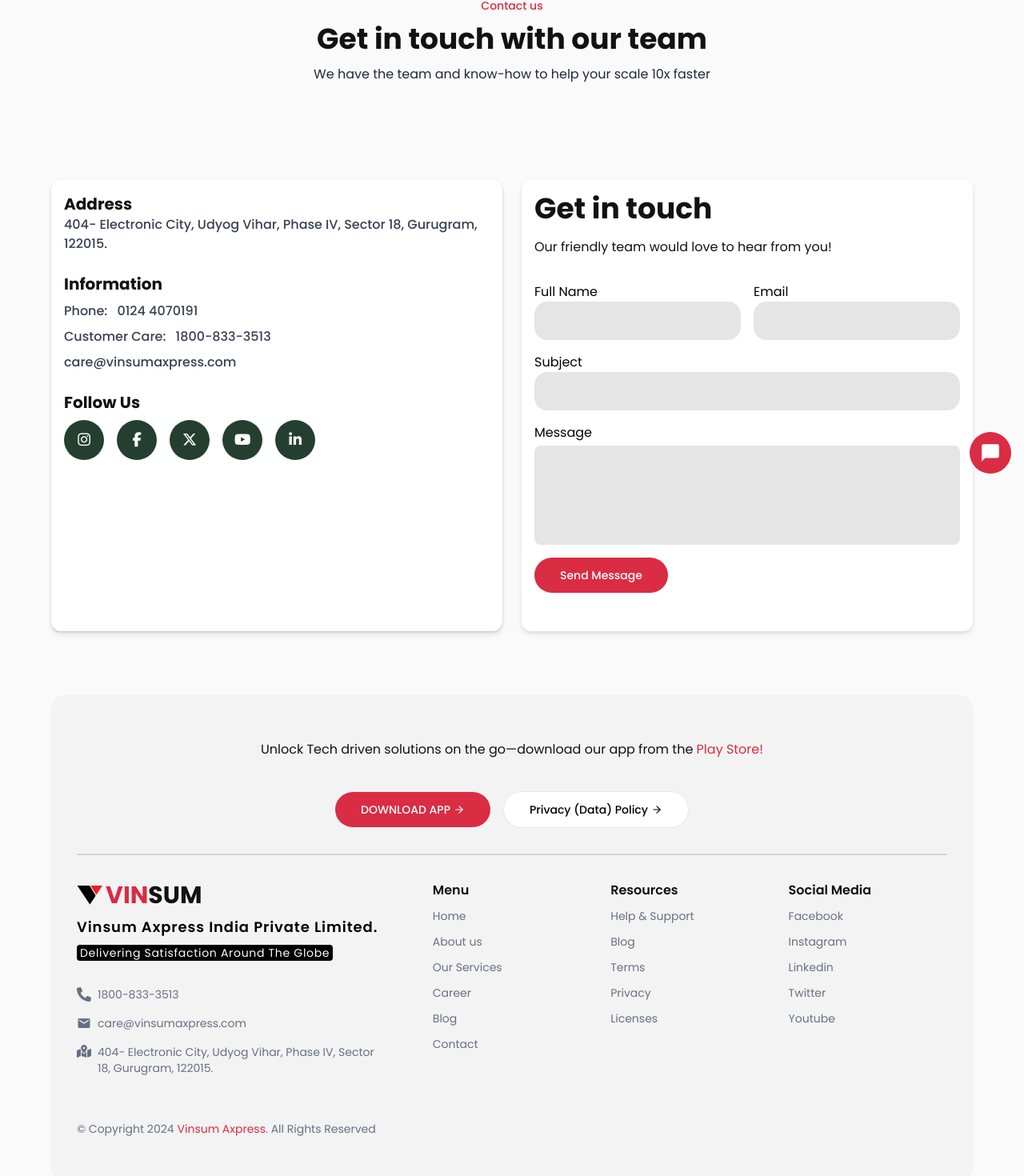
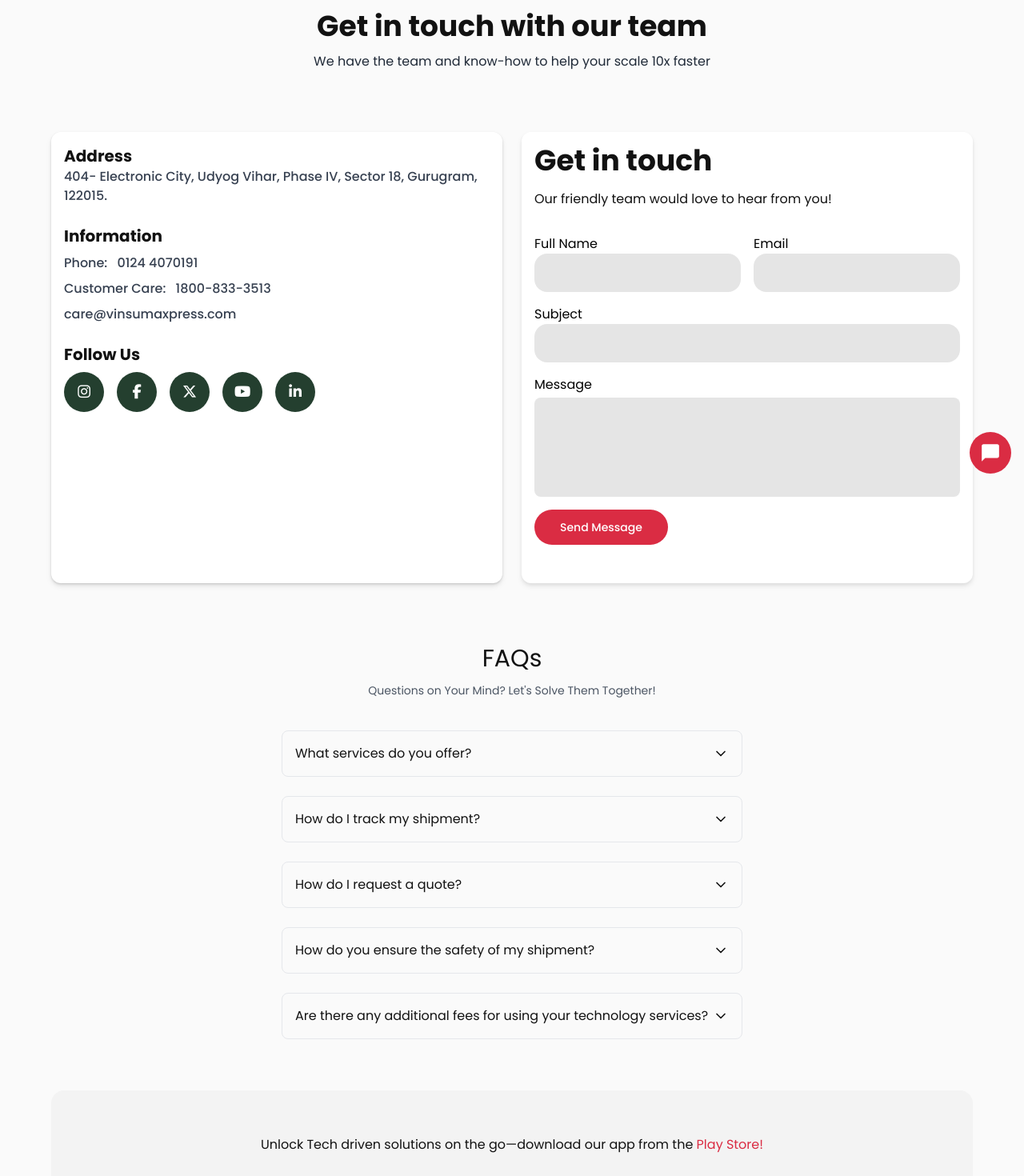
Before and after one commit to DevCodeHunt/vinsumaxpress, a React (Vite) app: page /contact in a window 1280 px wide. Shown: the part 192-1662 px from the top of the page at 80% size. Built offline with nearby package versions, Linux system fonts and the light colour scheme.

Commit message:
faq added in contacts

```diff
--- a/src/pages/Contact.jsx
+++ b/src/pages/Contact.jsx
@@ -1,11 +1,12 @@
-import { useEffect, useState } from "react";
+import { useEffect, useState, useCallback } from "react";
 import toast from "react-hot-toast";
 import Input from "../components/Input";
 import Textarea from "../components/Textarea";
 import { motion } from "framer-motion";
 import { fadeIn, staggerContainer } from "../utils/motion";
-import { companyDetail } from "../constants";
+import { companyDetail, faqs } from "../constants";
 import AnimationWrapper from "../components/AnimationWrapper";
+import {  ChevronDown, ChevronUp} from "lucide-react";
 
 const initialValues = {
   fullName: "",
@@ -56,7 +57,7 @@
         initial="hidden"
         whileInView="show"
         viewport={{ once: false, amount: 0.25 }}
-        className="py-20"
+        className="py-16"
       >
         <motion.div
           variants={fadeIn("right", "tween", 0.2, 1)}
@@ -72,7 +73,7 @@
         </motion.div>
       </motion.section>
 
-      <section className="py-10">
+      <section className="py-3">
         <motion.div
           variants={staggerContainer}
           initial="hidden"
@@ -213,8 +214,59 @@
           </motion.div>
         </motion.div>
       </section>
+
+      <motion.div
+             variants={fadeIn("right", "tween", 0.2, 1)}
+             className="flex flex-col items-center justify-center gap-3 mt-16"
+           >
+             <h1 className="text-3xl text-center">FAQs</h1>
+             <p className="text-sm text-gray-600 text-center max-w-sm">
+               Questions on Your Mind? Let&#39;s Solve Them Together!
+             </p>
+           </motion.div>
+      <Faqs />
     </AnimationWrapper>
   );
 };
 
+
+const Faqs = () => {
+  const [active, setActive] = useState(null);
+
+  const handleActive = useCallback(
+    (index) => setActive((prevActive) => (prevActive === index ? null : index)),
+    []
+  );
+  return (
+    <motion.div
+      variants={fadeIn("up", "tween", 0.2, 1)}
+      className="max-w-xl mx-auto  w-full flex flex-col gap-6 mb-16 mt-10"
+    >
+      {faqs.map((faq, index) => {
+        const isActive = active === index;
+        return (
+          <AnimationWrapper
+            transition={{ duration: 1, delay: index * 0.2 }}
+            onClick={() => handleActive(index)}
+            key={index}
+            className="border rounded-lg p-4 space-y-4 transition-all duration-1000"
+          >
+            <div className="flex items-center justify-between cursor-pointer">
+              <p className={isActive && "font-semibold"}>{faq.question}</p>
+              <button>
+                {isActive ? <ChevronUp size={20} /> : <ChevronDown size={20} />}
+              </button>
+            </div>
+            <div
+              className={`text-sm opacity-70 ${isActive ? "block" : "hidden"}`}
+            >
+              {faq.answer}
+            </div>
+          </AnimationWrapper>
+        );
+      })}
+    </motion.div>
+  );
+};
+
 export default Contact;
--- a/src/pages/Home/sections/OfficeSection.jsx
+++ b/src/pages/Home/sections/OfficeSection.jsx
@@ -78,7 +78,7 @@
             <SwiperSlide key={index} className="py-4">
                 <div class="flex overflow-y-hidden overflow-x-scroll border-1 p-4 bg-gray-50">
                   <img src={client.logo} alt={client.name}
-                          class="h-16 w-full"
+                          className="h-16 w-full"
                         />
                   </div>
             </SwiperSlide>
```
